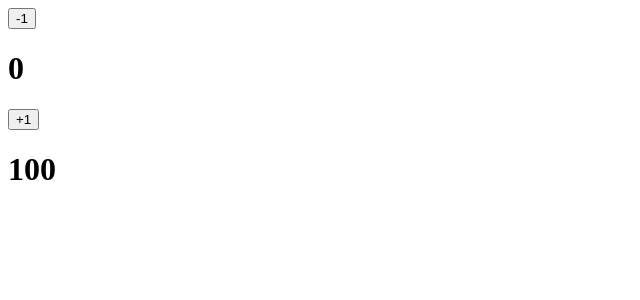
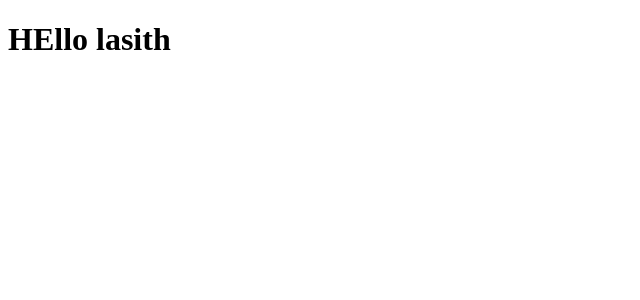
Before and after one commit to Lasith22/data-structures-and-algorithms, a React (Vite) app in the folder practice react/: page / in a window 1280 px wide. Shown: the top 300 px of the page, without its empty margins (0-640 px from the left). Built offline with nearby package versions, Linux system fonts and the light colour scheme.

Commit message:
Recam custom hooks

```diff
--- a/practice react/src/App.jsx
+++ b/practice react/src/App.jsx
@@ -1,21 +1,21 @@
-import { useState } from "react";
-import Hello from "../src/components/jsx/Hello";
-import LearnProps from "./components/props/LearnProps";
-import DisplayCount from "./components/props/DisplayCount";
-import UseState from "./components/hooks/UseState";
-import TestUseEffect from "./components/hooks/UseEffect";
-import UseRef from "./components/hooks/UseRef";
+import { useState } from 'react';
+import Hello from '../src/components/jsx/Hello';
+import LearnProps from './components/props/LearnProps';
+import DisplayCount from './components/props/DisplayCount';
+import UseState from './components/hooks/UseState';
+import TestUseEffect from './components/hooks/UseEffect';
+import UseRef from './components/hooks/UseRef';
 function App() {
   const [count, setCount] = useState(1);
 
   return (
     <>
-      {/* <Hello /> */}
+      <Hello />
       {/* <LearnProps name="lasithsss" />
       <DisplayCount count={count} setCount={setCount} /> */}
       {/* <UseState /> */}
       {/* <TestUseEffect /> */}
-      <UseRef />
+      {/* <UseRef /> */}
     </>
   );
 }
```
Also changed, not shown: practice react/src/components/customHooks/useLocalStorage.js (added, +7 -0 lines), practice react/src/components/jsx/Hello2.js (added, +9 -0 lines), 1 other file (tests, documents, lock files or other folders).
